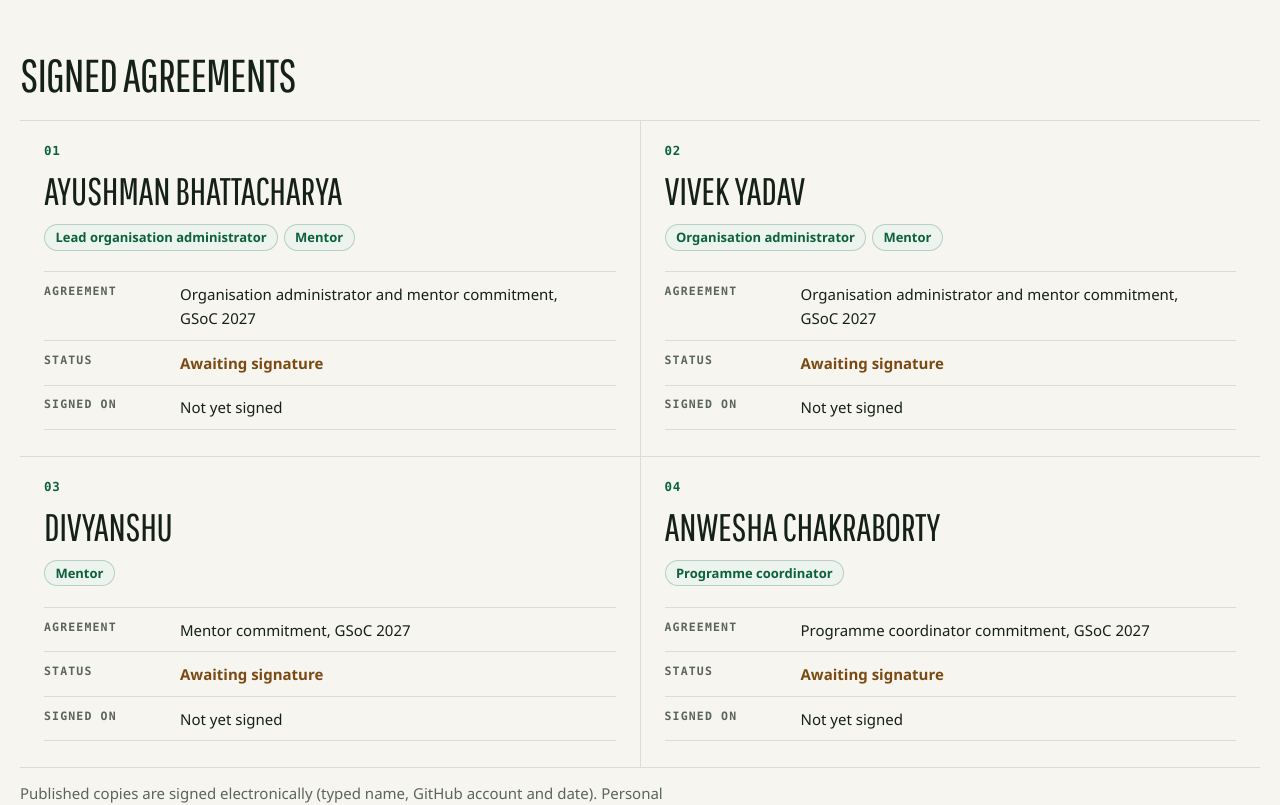
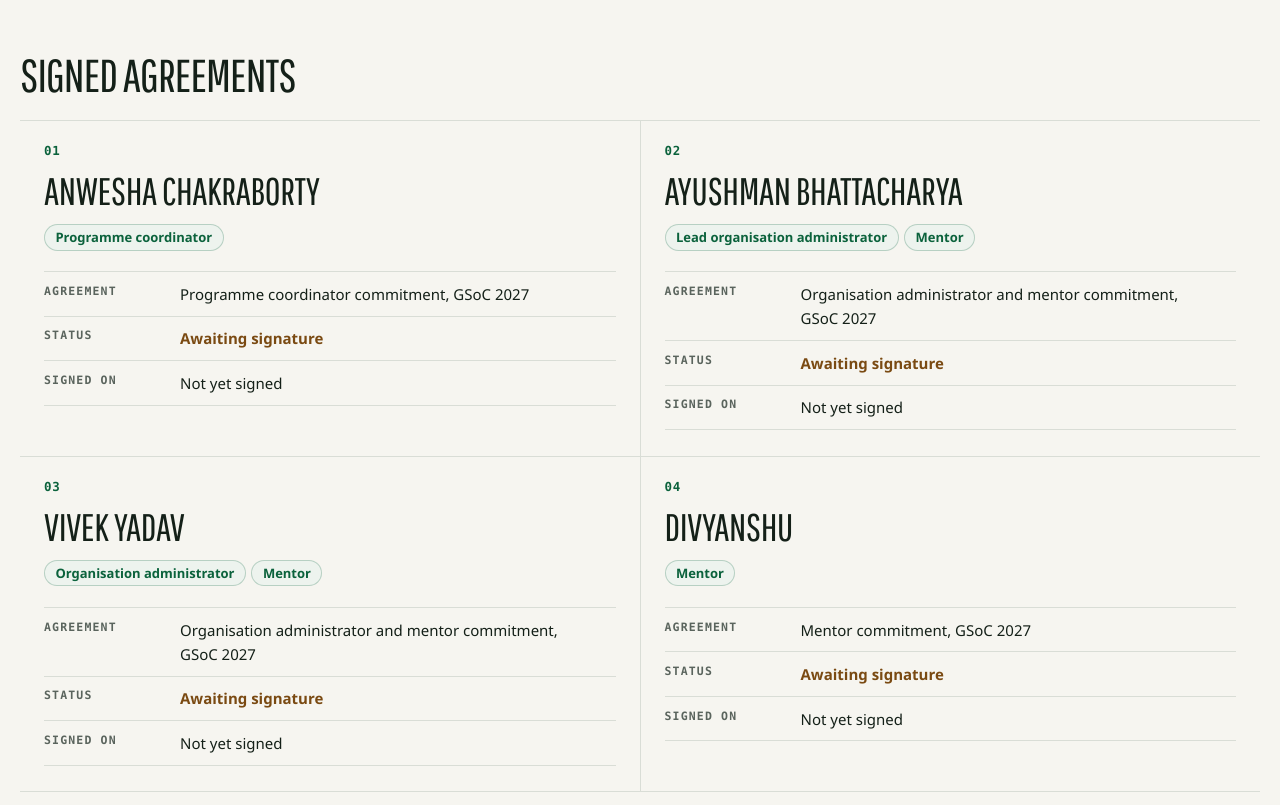
Before and after one commit to elixpo/gsoc, a Next.js app: page /agreements in a window 1280 px wide. Shown: the part 1080-1885 px from the top of the page. Built offline with nearby package versions, Linux system fonts and the light colour scheme; a web font is replaced by a local one.

Commit message:
fix(content): list mentors and agreements in the same order as the profiles

```diff
--- a/src/data/agreements.ts
+++ b/src/data/agreements.ts
@@ -30,6 +30,14 @@
 
 export const AGREEMENTS: Agreement[] = [
   {
+    github: "anwe-ch",
+    roles: ["Programme coordinator"],
+    title: "Programme coordinator commitment, GSoC 2027",
+    document: "/agreements/anwe-ch-gsoc-2027-commitment.pdf",
+    status: "awaiting-signature",
+    signedOn: null,
+  },
+  {
     github: "Circuit-Overtime",
     roles: ["Lead organisation administrator", "Mentor"],
     title: "Organisation administrator and mentor commitment, GSoC 2027",
@@ -53,12 +61,4 @@
     status: "awaiting-signature",
     signedOn: null,
   },
-  {
-    github: "anwe-ch",
-    roles: ["Programme coordinator"],
-    title: "Programme coordinator commitment, GSoC 2027",
-    document: "/agreements/anwe-ch-gsoc-2027-commitment.pdf",
-    status: "awaiting-signature",
-    signedOn: null,
-  },
 ];
```
Also changed, not shown: content/pages/faq.md (+1 -1 lines).
